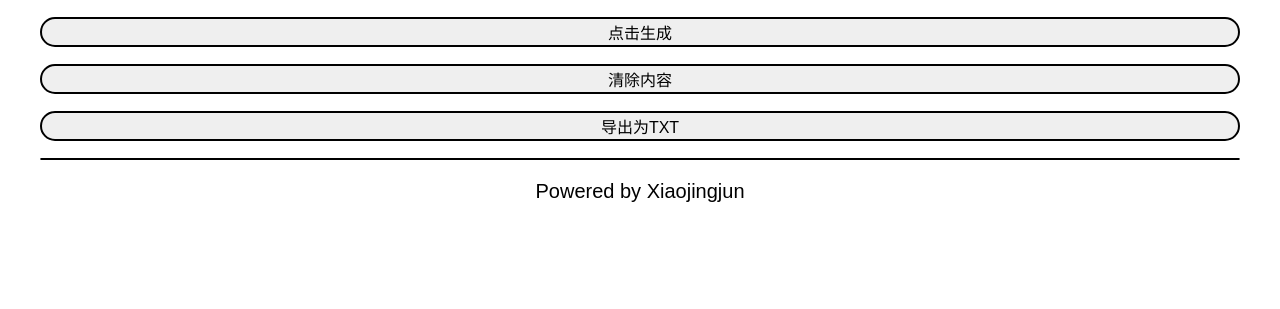
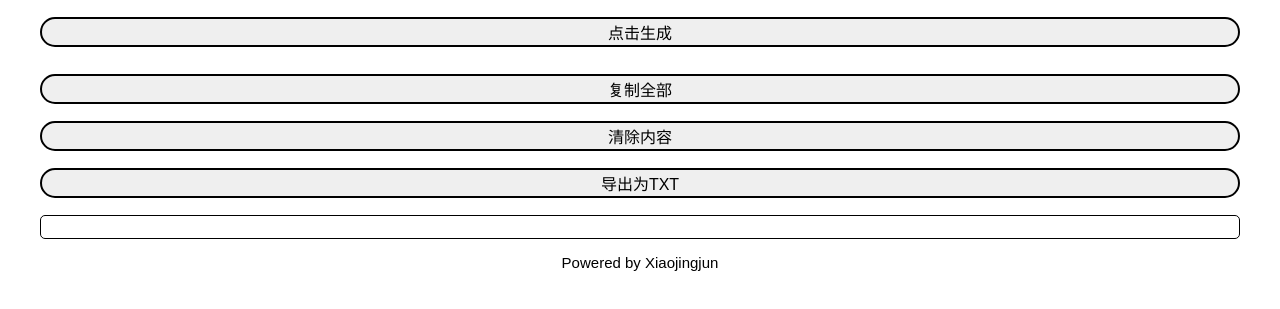
Before and after one commit to yiyi14514/yiyi14514.github.io, a plain HTML site: page uuid.html in a window 1280 px wide. Shown: the part 143-452 px from the top of the page. Drawn offline with Linux system fonts and the light colour scheme.

Commit message:
Update uuid.html

```diff
--- a/uuid.html
+++ b/uuid.html
@@ -27,6 +27,8 @@
       #shuchu {
         border: 1px solid black; /* 设置边框样式和颜色 */
         border-radius: 5px; /* 设置边框角的半径 */
+        white-space: pre-wrap;
+        font-size: 10px;
       }
       #qingchu {
         width: 100%; /* 设置按钮的宽度 */
@@ -42,8 +44,15 @@
         border: 2px solid black; /* 设置边框样式和颜色 */
         border-radius: 15px; /* 设置边框角的半径 */
       }
+      #copy-btn {
+        width: 100%; /* 设置按钮的宽度 */
+        height: 30px; /* 设置按钮的高度 */
+        font-size: 16px; /* 设置文字大小 */
+        border: 2px solid black; /* 设置边框样式和颜色 */
+        border-radius: 15px; /* 设置边框角的半径 */
+        margin-top: 10px; /* 添加按钮上边距 */
+      }
       #by {
-        font-size: 20px;
         text-align: center;
       }
     </style>
@@ -77,11 +86,26 @@
         var url = URL.createObjectURL(blob);
         var a = document.createElement('a');
         a.href = url;
-        a.download = 'uuids.txt'; // 设置下载的文件名
+        a.download = 'uuid.txt'; // 设置下载的文件名
         document.body.appendChild(a);
         a.click();
         document.body.removeChild(a);
         URL.revokeObjectURL(url); // 释放URL对象
+      }
+      function copyToClipboard() {
+        // 获取生成的UUID文本
+        var uuidText = document.getElementById('shuchu').textContent;
+        // 创建一个临时的textarea元素用于复制
+        var tempTextarea = document.createElement('textarea');
+        tempTextarea.value = uuidText;
+        document.body.appendChild(tempTextarea);
+        // 选择文本
+        tempTextarea.select();
+        // 复制到剪贴板
+        document.execCommand('copy');
+        // 移除临时的textarea元素
+        document.body.removeChild(tempTextarea);
+        alert('UUID已复制到剪贴板');
       }
     </script>
   </head>
@@ -90,6 +114,8 @@
 	<textarea id="shuliang" placeholder="写出需要生成UUID的数量"></textarea>
     </br></br>
     <button type="button" id="shengcheng" onclick="makeUUIDS()">点击生成</button>
+    </br></br>
+    <button type="button" id="copy-btn" onclick="copyToClipboard()">复制全部</button>
     </br></br>
     <button type="button" id="qingchu" onclick="clearInput()">清除内容</button>
     </br></br>
```
